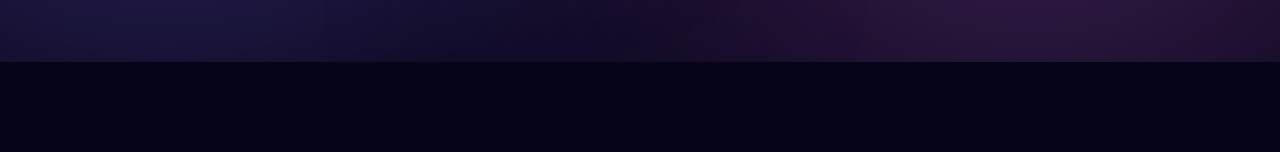
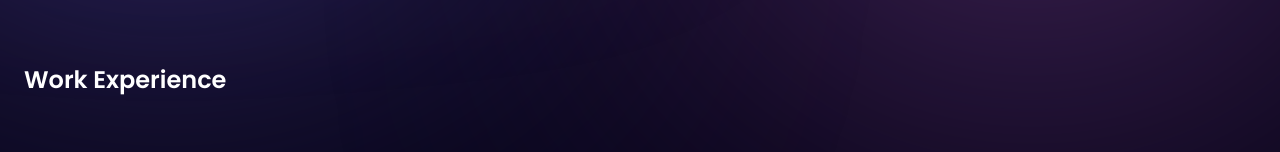
Before and after one commit to yuran-nhassengo/clone-portifolio, a React (Vite) app: page / in a window 1280 px wide. Shown: the part 931-1083 px from the top of the page. Before the commit the page ends 993 px from the top, so only its background shows below. Built offline with nearby package versions, Linux system fonts and the light colour scheme; a web font is replaced by a local one.

Commit message:
add experience Card

```diff
--- a/src/App.jsx
+++ b/src/App.jsx
@@ -4,6 +4,7 @@ import { Hero } from './components/hero/hero'
 
 import {NavBar} from './components/navBar'
 import { Skills } from './components/skills'
+import { WorkExperience } from './components/workExperience/workExperience'
 
 function App() {
 
@@ -13,6 +14,7 @@ function App() {
       <div className="container">
         <Hero/>
         <Skills/>
+        <WorkExperience/>
       </div>
     </>
   )
--- a/src/components/workExperience/workExperience.css
+++ b/src/components/workExperience/workExperience.css
@@ -0,0 +1,13 @@
+.experience-container {
+
+    margin:  4rem 0;
+    position: relative;
+}
+
+
+.experience-container h5 {
+
+    font-size: 1.5rem;
+    font-weight: 600;
+    margin-bottom: 3rem;
+}
--- a/src/components/workExperience/workExperience.jsx
+++ b/src/components/workExperience/workExperience.jsx
@@ -1,9 +1,14 @@
 import React from 'react'
+import './workExperience.css'
 
 export const WorkExperience = () => {
   return (
-    <div>
+    <section className="experience-container">
+        <h5>Work Experience</h5>
 
-    </div>
+        <div className="experience-content">
+
+        </div>
+    </section>
   )
 }
```
Also changed, not shown: src/components/workExperience/experienceCard/experienceCard.jsx (added, +10 -0 lines), src/components/workExperience/experienceCard/experienceCard.css (added).
